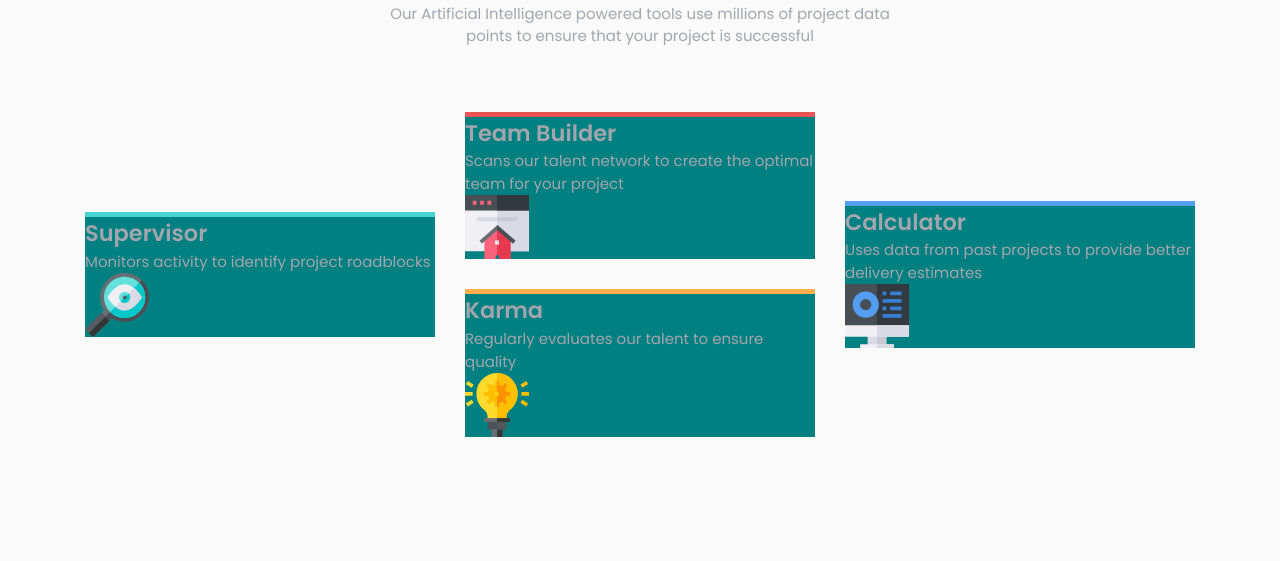
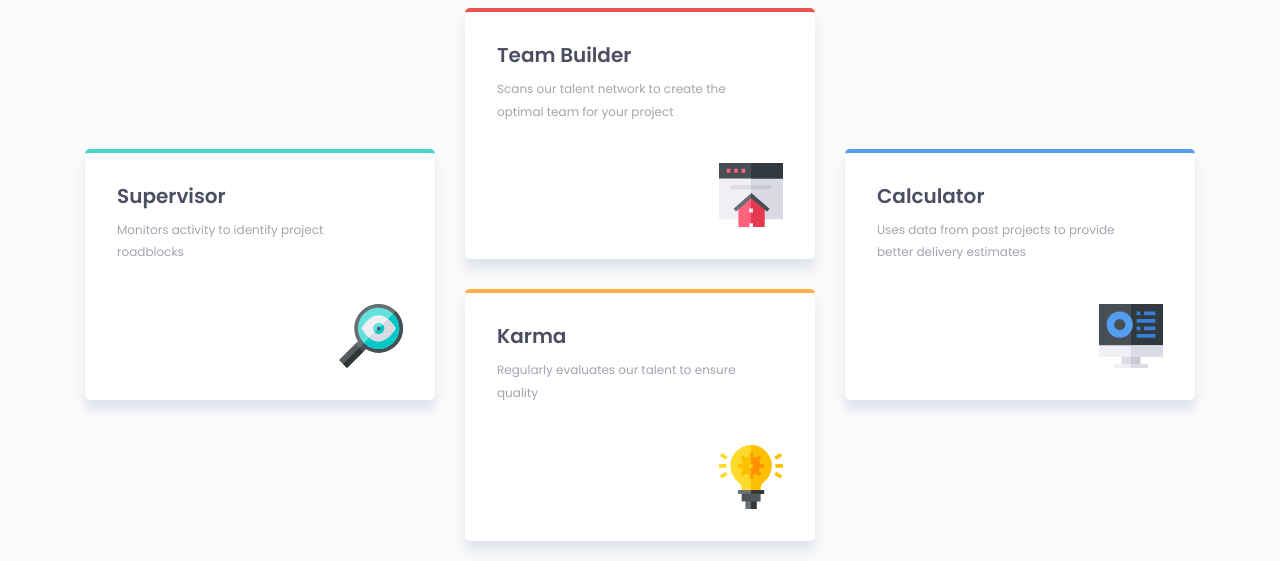
Before and after one commit to ag7621/fem-four-card-feature, a plain HTML site: page index.html in a window 1280 px wide. Shown: the part 239-800 px from the top of the page. Drawn offline with Linux system fonts and the light colour scheme.

Commit message:
update index, styles
added card styling, completed desktop view

```diff
--- a/index.html
+++ b/index.html
@@ -25,26 +25,26 @@
     <main>
         <div class="container">
             <div class="card card--supervisor">
-                <h2>Supervisor</h2>
+                <h2 class="card__title">Supervisor</h2>
                 <p>
                     Monitors activity to identify project roadblocks
                 </p>
-                <img src="images/icon-supervisor.svg" alt="">
+                <img class="card__icon" src="images/icon-supervisor.svg" alt="">
             </div>
             <div class="card card--team-builder">
-                <h2>Team Builder</h2>
+                <h2 class="card__title">Team Builder</h2>
                 <p>Scans our talent network to create the optimal team for your project</p>
-                <img src="images/icon-team-builder.svg" alt="">
+                <img class="card__icon" src="images/icon-team-builder.svg" alt="">
             </div>
             <div class="card card--karma">
-                <h2>Karma</h2>
+                <h2 class="card__title">Karma</h2>
                 <p>Regularly evaluates our talent to ensure quality</p>
-                <img src="images/icon-karma.svg" alt="">
+                <img class="card__icon" src="images/icon-karma.svg" alt="">
             </div>
             <div class="card card--calculator">
-                <h2>Calculator</h2>
+                <h2 class="card__title">Calculator</h2>
                 <p>Uses data from past projects to provide better delivery estimates</p>
-                <img src="images/icon-calculator.svg" alt="">
+                <img class="card__icon" src="images/icon-calculator.svg" alt="">
             </div>
         </div>
     </main>
--- a/style.css
+++ b/style.css
@@ -11,12 +11,15 @@
     --very-lt-gray: hsl(0, 0%, 98%);
     --white: hsl(0, 0%, 100%);
 
+    --very-dk-blue-alpha: hsla(217, 37%, 69%, 0.25);
+
     /* components */
     --clr-main-heading: var(--very-dk-blue);
     --clr-text-primary: var(--gray-blue);
 
     --clr-main-bg: var(--very-lt-gray);
     --clr-card-bg: var(--white);
+    --clr-card-box-shadow: var(--very-dk-blue-alpha);
 
     --clr-card-supervisor: var(--cyan);
     --clr-card-team-builder: var(--red);
@@ -133,32 +136,51 @@ header>p {
 }
 
 .card {
-    /* background-color: var(--clr-card-bg); */
-    background: teal;
+    background-color: var(--clr-card-bg);
+    border-radius: 5px;
     max-width: 21.875rem;
+    padding: 1.5rem 2rem 2rem;
+    line-height: 1.9;
+    box-shadow: 0 10px 10px var(--clr-card-box-shadow);
+}
+
+.card__title {
+    color: var(--clr-main-heading);
+    font-size: 1.25rem;
+}
+
+.card>p {
+    font-size: 12px;
+    width: 85%;
+    margin: 0.25rem 0 2.5rem;
+    line-height: 1.9;
+}
+
+.card__icon {
+    float: right;
 }
 
 .card--supervisor {
-    border-top: 0.3125rem solid var(--clr-card-supervisor);
+    border-top: 0.25rem solid var(--clr-card-supervisor);
     /* grid-area: supervisor; */
     grid-column: 1/2;
     grid-row: 1/3;
 }
 
 .card--team-builder {
-    border-top: 0.3125rem solid var(--clr-card-team-builder);
+    border-top: 0.25rem solid var(--clr-card-team-builder);
     /* grid-area: team-builder; */
     grid-column: 2/3;
 }
 
 .card--karma {
-    border-top: 0.3125rem solid var(--clr-card-karma);
+    border-top: 0.25rem solid var(--clr-card-karma);
     /* grid-area: karma; */
     grid-column: 2/3;
 }
 
 .card--calculator {
-    border-top: 0.3125rem solid var(--clr-card-calculator);
+    border-top: 0.25rem solid var(--clr-card-calculator);
     /* grid-area: calculator; */
     grid-column: 3/4;
     grid-row: 1/3;
```
